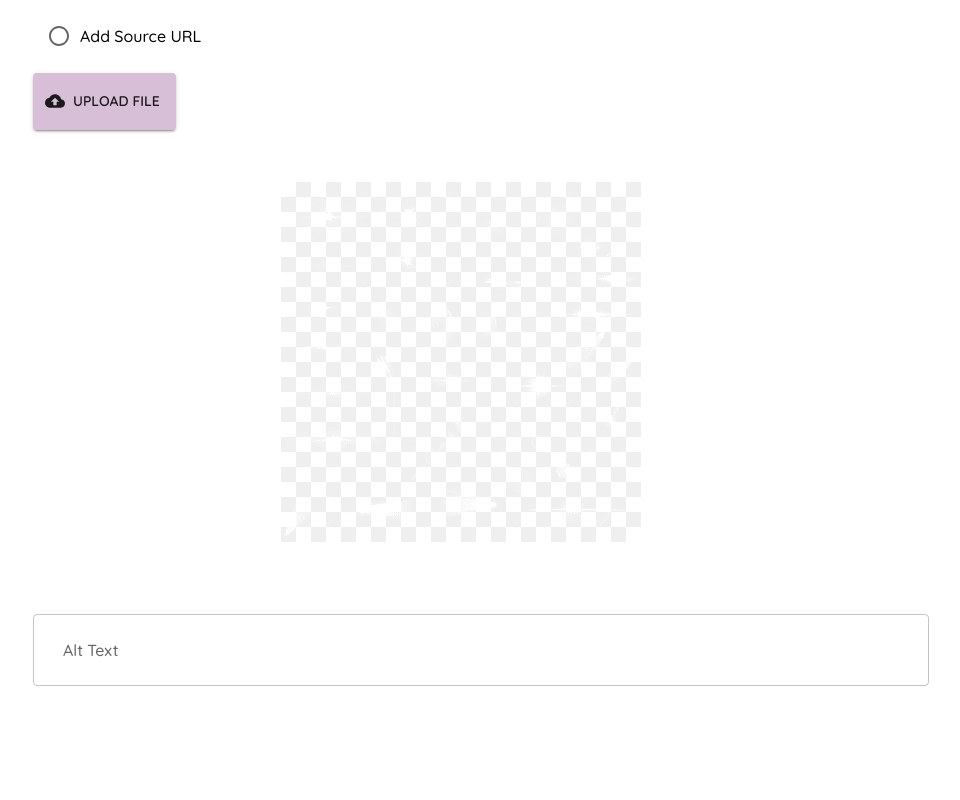
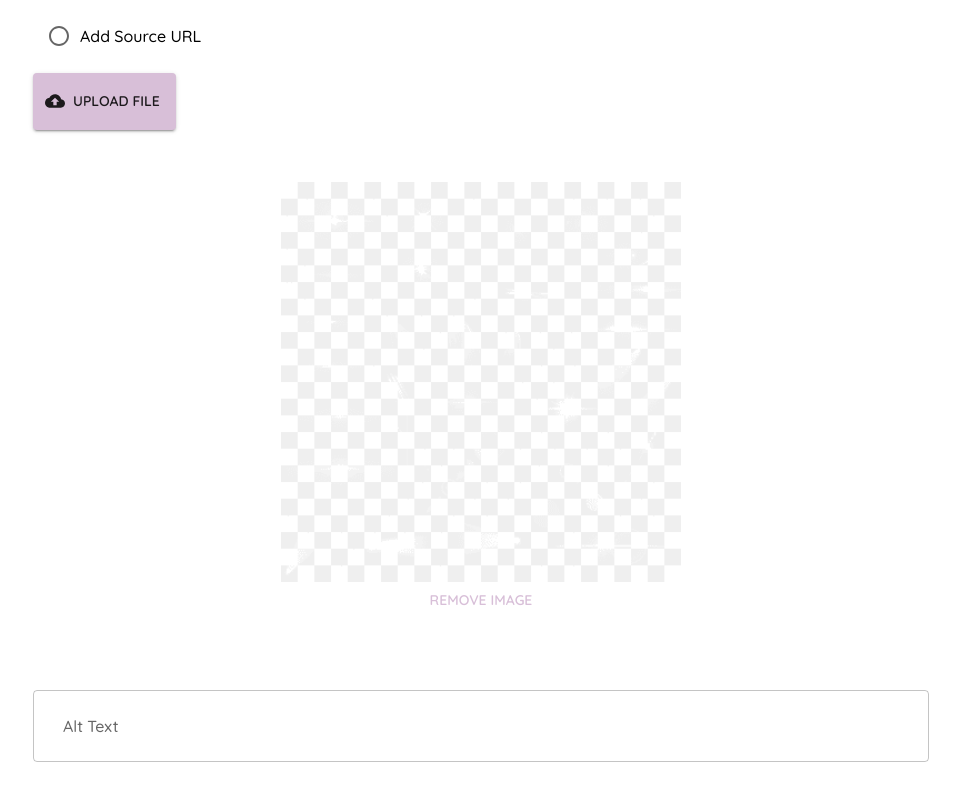
Before and after one commit to Tehreemfazili/mordern-react-app, a React (Create React App) app: page /models in a window 1280 px wide. Shown: the part 1561-2361 px from the top of the page, without its empty margins (277-1237 px from the left). Before the commit the page ends 2321 px from the top, so only its background shows below. Built offline with nearby package versions, Linux system fonts and the light colour scheme.

Commit message:
MRA-resource-modal: Handled add resource field and added remove image button

```diff
--- a/src/Components/AddSource/AddSource.tsx
+++ b/src/Components/AddSource/AddSource.tsx
@@ -1,14 +1,17 @@
 import React from 'react'
 import { InputFormField } from '../Form/InputFormField/InputFormField.tsx'
 import { useForm } from 'react-hook-form';
+import { TextField } from '@mui/material';
 
-export default function AddSource() {
-  const { handleSubmit,control, formState: { errors } } = useForm();
+export default function AddSource({setFile}) {
+
+  const handleChange = (event) => {
+    setFile(event.target.value);
+  }
 
   return (
     <div>
-      <InputFormField id="add-source" name= "Source" label="Source" control={control} errorValue={true} errorMessage={"Name is required"}/>
-
+      <TextField name='Source' label='Source' onChange={(e) => handleChange(e)}/>
     </div>
   )
 }
--- a/src/Components/ImagePreview/ImagePreview.tsx
+++ b/src/Components/ImagePreview/ImagePreview.tsx
@@ -1,13 +1,19 @@
-import { Box } from '@mui/material';
+import { Box, Button } from '@mui/material';
 import React, { useState } from 'react';
 import previewImage from '../../images/preview-image.png'
+import './ImagePreview.scss'
 
-export default function ImagePreview({file}) {
+export default function ImagePreview({file, setFile}) {
+
+  function removeImage() {
+     setFile('')
+  }
 
   return (
     <div>
-      <Box component={'image'} sx={{ display:'flex', margin: '52px auto', maxWidth: '400px'}}>
+      <Box component={'image'} sx={{ display:'flex', margin: '52px auto', maxWidth: '400px', flexDirection: 'column'}}>
       { file ? <img src={file} className='preview-image'/> : <img src={previewImage} className='preview-image'/>}
+      <Button onClick={removeImage}>Remove image</Button>
       </Box>
     </div>
   )
--- a/src/Components/Imagery/Imagery.tsx
+++ b/src/Components/Imagery/Imagery.tsx
@@ -25,8 +25,8 @@ export default function Imagery() {
             <FormControlLabel value="Add Source URL" control={<Radio />} label="Add Source URL" />
           </RadioButtonsGroup>
         </div>
-        {value === 'Upload' ? <UploadSource setFile={setFile}/> :  <AddSource/>}
-        <ImagePreview file={file}/>
+        {value === 'Upload' ? <UploadSource setFile={setFile}/> :  <AddSource setFile={setFile}/>}
+        <ImagePreview file={file} setFile={setFile}/>
         <TextField id='alt-text' name='Alt Text' label='Alt Text' size="small" variant="outlined"sx={{ margin: '20px 0', width: '100%'}}
           />
       </div>
--- a/src/Components/UploadSource/UploadSource.tsx
+++ b/src/Components/UploadSource/UploadSource.tsx
@@ -20,7 +20,6 @@ const VisuallyHiddenInput = styled('input')({
 export default function UploadSource({setFile}) {
 
   const handleChange = (event) => {
-    console.log(event.target.files[0])
     setFile(URL.createObjectURL(event.target.files[0]));
   }
 
```
